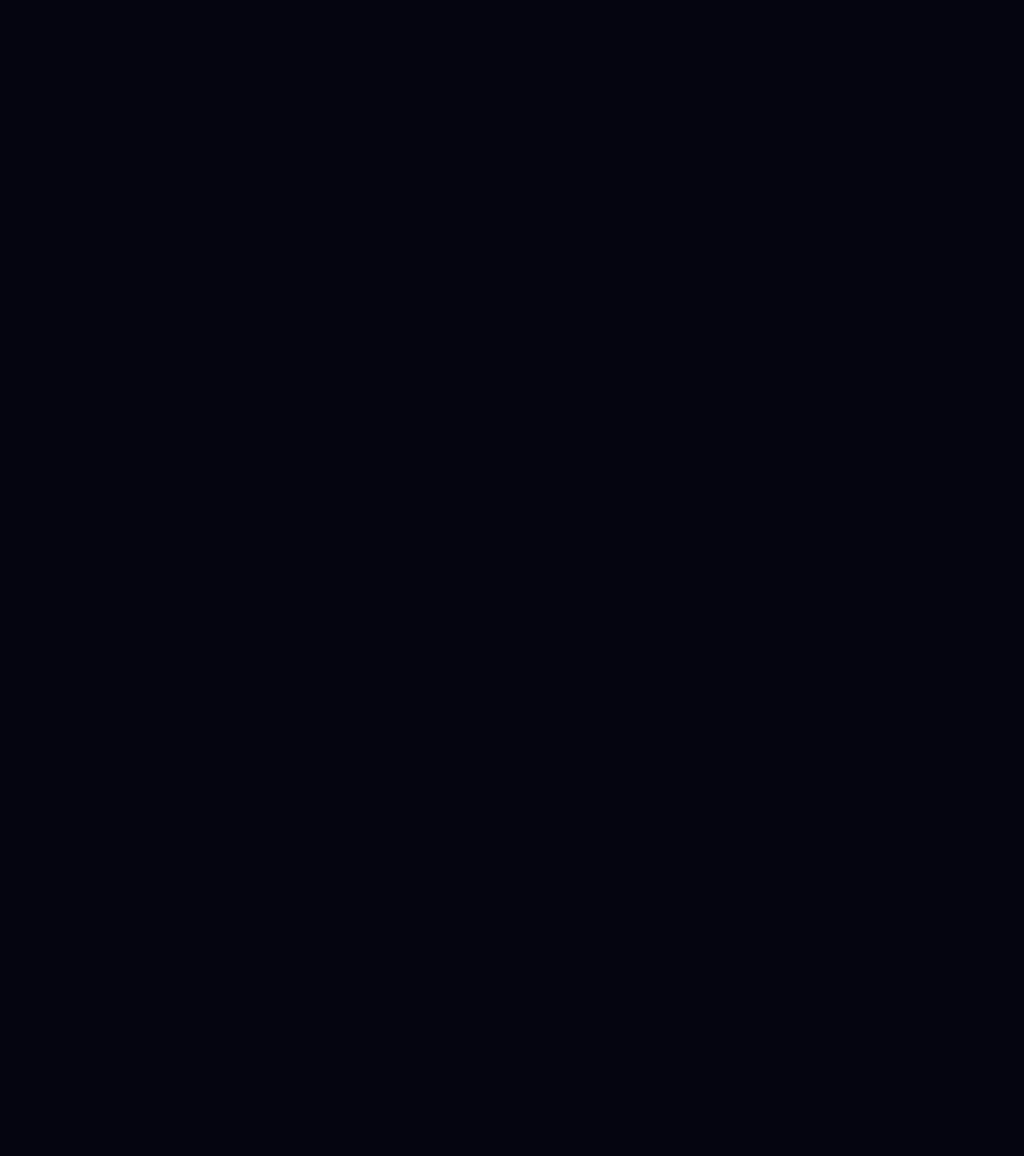
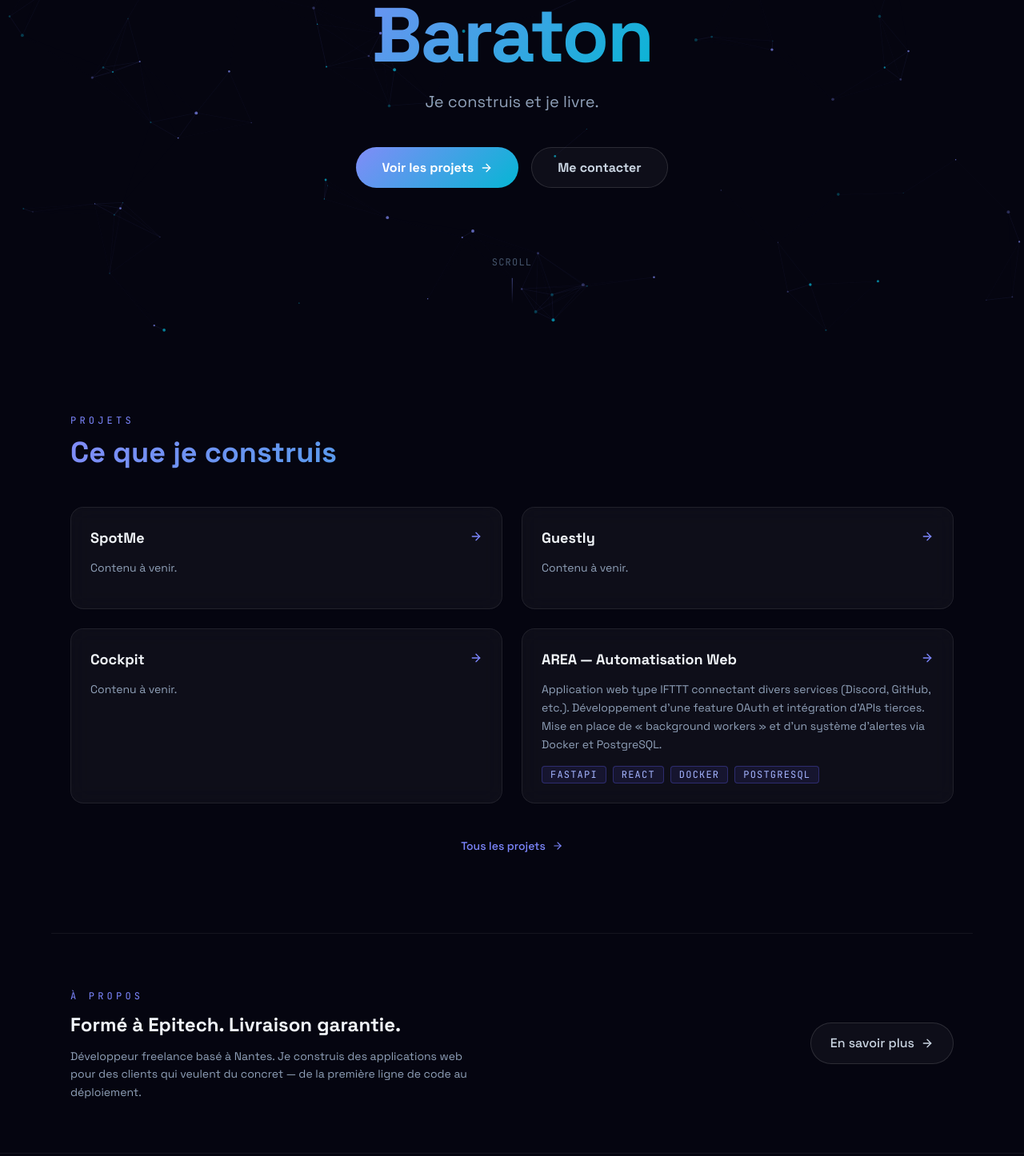
Before and after one commit to Leonardbaraton/portfolio, a React (Vite) app: page / in a window 1280 px wide. Shown: the part 384-1830 px from the top of the page at 80% size. Before the commit the page ends 800 px from the top, so only its background shows below. Built offline with nearby package versions, Linux system fonts and the light colour scheme.

Commit message:
feat: implement Home page with particle hero and project grid

```diff
--- a/src/pages/Home.tsx
+++ b/src/pages/Home.tsx
@@ -1,3 +1,186 @@
+import { Link } from 'react-router-dom';
+import { ArrowRight } from 'lucide-react';
+import { motion } from 'framer-motion';
+import { ParticleField } from '../components/ui/ParticleField';
+import { GlassCard } from '../components/ui/GlassCard';
+import { NeonBadge } from '../components/ui/NeonBadge';
+import { projects } from '../data/projects';
+
+const GRADIENT_TEXT: React.CSSProperties = {
+  background: 'linear-gradient(135deg, #818cf8 0%, #06b6d4 100%)',
+  WebkitBackgroundClip: 'text',
+  WebkitTextFillColor: 'transparent',
+  backgroundClip: 'text',
+};
+
 export function Home() {
-  return <div className="pt-32 px-6 text-slate-100">Home — à venir</div>;
+  return (
+    <>
+      {/* ── Hero ── */}
+      <section className="relative min-h-screen flex flex-col items-center justify-center px-6 pt-16 overflow-hidden">
+        <ParticleField />
+
+        {/* Radial glow */}
+        <div
+          className="absolute inset-0 pointer-events-none"
+          style={{
+            background:
+              'radial-gradient(ellipse 70% 50% at 50% 0%, rgba(129,140,248,0.08) 0%, transparent 70%)',
+          }}
+        />
+
+        <div className="relative z-10 text-center max-w-4xl mx-auto">
+          <motion.div
+            initial={{ opacity: 0, y: 24 }}
+            animate={{ opacity: 1, y: 0 }}
+            transition={{ duration: 0.7, ease: 'easeOut' }}
+          >
+            <span className="inline-block font-mono text-xs tracking-[0.35em] uppercase text-indigo-400 mb-8">
+              Développeur Freelance · Nantes
+            </span>
+
+            <h1
+              className="text-5xl sm:text-7xl md:text-8xl font-black tracking-tight mb-6 leading-[0.9]"
+              style={GRADIENT_TEXT}
+            >
+              Léonard<br />Baraton
+            </h1>
+
+            <p className="text-slate-400 text-lg md:text-xl max-w-lg mx-auto mb-10 leading-relaxed">
+              Je construis et je livre.
+            </p>
+
+            <div className="flex flex-wrap gap-4 justify-center">
+              <Link
+                to="/projets"
+                className="inline-flex items-center gap-2 px-8 py-3 rounded-full font-semibold text-white transition-transform hover:scale-105 active:scale-95"
+                style={{
+                  background: 'linear-gradient(135deg, #818cf8, #06b6d4)',
+                }}
+              >
+                Voir les projets <ArrowRight size={16} />
+              </Link>
+              <Link
+                to="/contact"
+                className="inline-flex items-center gap-2 px-8 py-3 rounded-full font-semibold text-slate-300 transition-all hover:scale-105 hover:text-slate-100 active:scale-95"
+                style={{
+                  border: '1px solid rgba(255,255,255,0.12)',
+                  background: 'rgba(255,255,255,0.04)',
+                }}
+              >
+                Me contacter
+              </Link>
+            </div>
+          </motion.div>
+        </div>
+
+        {/* Scroll indicator */}
+        <div className="absolute bottom-10 left-1/2 -translate-x-1/2 flex flex-col items-center gap-2">
+          <span className="font-mono text-xs tracking-widest uppercase text-slate-600">
+            Scroll
+          </span>
+          <motion.div
+            animate={{ y: [0, 8, 0] }}
+            transition={{ repeat: Infinity, duration: 1.8, ease: 'easeInOut' }}
+            className="w-px h-8"
+            style={{
+              background: 'linear-gradient(to bottom, rgba(129,140,248,0.5), transparent)',
+            }}
+          />
+        </div>
+      </section>
+
+      {/* ── Projects grid ── */}
+      <section className="px-6 py-24 max-w-6xl mx-auto">
+        <div className="mb-12">
+          <span className="font-mono text-xs tracking-[0.35em] uppercase text-indigo-400">
+            Projets
+          </span>
+          <h2
+            className="text-3xl md:text-4xl font-black mt-2"
+            style={GRADIENT_TEXT}
+          >
+            Ce que je construis
+          </h2>
+        </div>
+
+        <div className="grid md:grid-cols-2 gap-6">
+          {projects.map((p, i) => (
+            <motion.div
+              key={p.slug}
+              initial={{ opacity: 0, y: 24 }}
+              whileInView={{ opacity: 1, y: 0 }}
+              viewport={{ once: true }}
+              transition={{ delay: i * 0.08 }}
+            >
+              <Link
+                to={`/projets/${p.slug}`}
+                className="block h-full rounded-2xl"
+              >
+                <GlassCard className="h-full">
+                  <div className="flex items-start justify-between mb-3">
+                    <h3 className="text-slate-100 font-bold text-lg">{p.title}</h3>
+                    <ArrowRight
+                      size={16}
+                      className="text-indigo-400 mt-1 flex-shrink-0"
+                    />
+                  </div>
+                  <p className="text-slate-400 text-sm leading-relaxed mb-4">
+                    {p.description}
+                  </p>
+                  {p.stack.length > 0 && (
+                    <div className="flex flex-wrap gap-2">
+                      {p.stack.map((tech) => (
+                        <NeonBadge key={tech} label={tech} color="indigo" />
+                      ))}
+                    </div>
+                  )}
+                </GlassCard>
+              </Link>
+            </motion.div>
+          ))}
+        </div>
+
+        <div className="mt-10 text-center">
+          <Link
+            to="/projets"
+            className="inline-flex items-center gap-2 text-indigo-400 hover:text-indigo-300 font-medium transition-colors text-sm"
+          >
+            Tous les projets <ArrowRight size={14} />
+          </Link>
+        </div>
+      </section>
+
+      {/* ── About teaser ── */}
+      <section
+        className="px-6 py-16 max-w-6xl mx-auto"
+        style={{ borderTop: '1px solid rgba(255,255,255,0.06)' }}
+      >
+        <div className="flex flex-col md:flex-row md:items-center gap-8">
+          <div className="flex-1">
+            <span className="font-mono text-xs tracking-[0.35em] uppercase text-indigo-400">
+              À propos
+            </span>
+            <h2 className="text-2xl font-bold text-slate-100 mt-2 mb-3">
+              Formé à Epitech. Livraison garantie.
+            </h2>
+            <p className="text-slate-400 text-sm leading-relaxed max-w-lg">
+              Développeur freelance basé à Nantes. Je construis des applications web pour des
+              clients qui veulent du concret — de la première ligne de code au déploiement.
+            </p>
+          </div>
+          <Link
+            to="/a-propos"
+            className="inline-flex items-center gap-2 px-6 py-3 rounded-full font-medium text-slate-300 transition-all hover:scale-105 self-start md:self-center"
+            style={{
+              border: '1px solid rgba(255,255,255,0.12)',
+              background: 'rgba(255,255,255,0.04)',
+            }}
+          >
+            En savoir plus <ArrowRight size={16} />
+          </Link>
+        </div>
+      </section>
+    </>
+  );
 }
```
